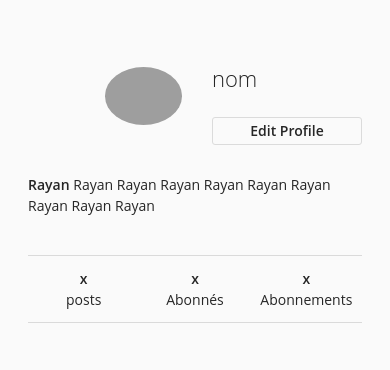
After one commit to RayanOUTILI/R301-Projet, a PHP site: page /public/views/php/user_profile.php in a window 390 px wide. The commit adds this page. Shown: the top 370 px of the page. Run offline with PHP 8.4, Linux system fonts and the light colour scheme; the template is opened without the code that fills it, so the values that code supplies are empty; grey boxes are pictures that could not be loaded.

Commit message:
user profile

```diff
--- a/index.php
+++ b/index.php
@@ -6,8 +6,6 @@
     <meta http-equiv="X-UA-Compatible" content="IE=edge">
     <meta name="viewport" content="width=device-width, initial-scale=1.0">
     <link rel="stylesheet" href="./public/views/css/main.css">
-    <link rel="stylesheet" href="./public/views/css/message.css">
-    <link rel="stylesheet" href="./public/views/css/form.css">
     <title>Réseau social</title>
 </head>
 
--- /dev/null
+++ b/public/views/css/user_profile.css
@@ -0,0 +1,339 @@
+:root {
+    font-size: 10px;
+}
+
+*,
+*::before,
+*::after {
+    box-sizing: border-box;
+}
+
+body {
+    font-family: "Open Sans", Arial, sans-serif;
+    min-height: 100vh;
+    background-color: #fafafa;
+    color: #262626;
+    padding-bottom: 3rem;
+}
+
+img {
+    display: block;
+}
+
+.container {
+    max-width: 93.5rem;
+    margin: 0 auto;
+    padding: 0 2rem;
+}
+
+.btn {
+    display: inline-block;
+    font: inherit;
+    background: none;
+    border: none;
+    color: inherit;
+    padding: 0;
+    cursor: pointer;
+}
+
+.btn:focus {
+    outline: 0.5rem auto #4d90fe;
+}
+
+.visually-hidden {
+    position: absolute !important;
+    height: 1px;
+    width: 1px;
+    overflow: hidden;
+    clip: rect(1px, 1px, 1px, 1px);
+}
+
+/* Profile Section */
+
+.profile {
+    padding: 5rem 0;
+}
+
+.profile::after {
+    content: "";
+    display: block;
+    clear: both;
+}
+
+.profile-image {
+    float: left;
+    width: calc(33.333% - 1rem);
+    display: flex;
+    justify-content: center;
+    align-items: center;
+    margin-right: 3rem;
+}
+
+.profile-image img {
+    border-radius: 50%;
+}
+
+.profile-user-settings,
+.profile-stats,
+.profile-bio {
+    float: left;
+    width: calc(66.666% - 2rem);
+}
+
+.profile-user-settings {
+    margin-top: 1.1rem;
+}
+
+.profile-user-name {
+    display: inline-block;
+    font-size: 3.2rem;
+    font-weight: 300;
+}
+
+.profile-edit-btn {
+    font-size: 1.4rem;
+    line-height: 1.8;
+    border: 0.1rem solid #dbdbdb;
+    border-radius: 0.3rem;
+    padding: 0 2.4rem;
+    margin-left: 2rem;
+}
+
+.profile-settings-btn {
+    font-size: 2rem;
+    margin-left: 1rem;
+}
+
+.profile-stats {
+    margin-top: 2.3rem;
+}
+
+.profile-stats li {
+    display: inline-block;
+    font-size: 1.6rem;
+    line-height: 1.5;
+    margin-right: 4rem;
+    cursor: pointer;
+}
+
+.profile-stats li:last-of-type {
+    margin-right: 0;
+}
+
+.profile-bio {
+    font-size: 1.6rem;
+    font-weight: 400;
+    line-height: 1.5;
+    margin-top: 2.3rem;
+}
+
+.profile-real-name,
+.profile-stat-count,
+.profile-edit-btn {
+    font-weight: 600;
+}
+
+/* Gallery Section */
+
+.gallery {
+    display: flex;
+    flex-wrap: wrap;
+    margin: -1rem -1rem;
+    padding-bottom: 3rem;
+}
+
+.gallery-item {
+    position: relative;
+    flex: 1 0 22rem;
+    margin: 1rem;
+    color: #fff;
+    cursor: pointer;
+}
+
+.gallery-item:hover .gallery-item-info,
+.gallery-item:focus .gallery-item-info {
+    display: flex;
+    justify-content: center;
+    align-items: center;
+    position: absolute;
+    top: 0;
+    width: 100%;
+    height: 100%;
+    background-color: rgba(0, 0, 0, 0.3);
+}
+
+.gallery-item-info {
+    display: none;
+}
+
+.gallery-item-info li {
+    display: inline-block;
+    font-size: 1.7rem;
+    font-weight: 600;
+}
+
+.gallery-item-likes {
+    margin-right: 2.2rem;
+}
+
+.gallery-item-type {
+    position: absolute;
+    top: 1rem;
+    right: 1rem;
+    font-size: 2.5rem;
+    text-shadow: 0.2rem 0.2rem 0.2rem rgba(0, 0, 0, 0.1);
+}
+
+.fa-clone,
+.fa-comment {
+    transform: rotateY(180deg);
+}
+
+.gallery-image {
+    width: 100%;
+    height: 100%;
+    object-fit: cover;
+}
+
+/* Media Query */
+
+@media screen and (max-width: 40rem) {
+    .profile {
+        display: flex;
+        flex-wrap: wrap;
+        padding: 4rem 0;
+    }
+
+    .profile::after {
+        display: none;
+    }
+
+    .profile-image,
+    .profile-user-settings,
+    .profile-bio,
+    .profile-stats {
+        float: none;
+        width: auto;
+    }
+
+    .profile-image img {
+        width: 7.7rem;
+    }
+
+    .profile-user-settings {
+        flex-basis: calc(100% - 10.7rem);
+        display: flex;
+        flex-wrap: wrap;
+        margin-top: 1rem;
+    }
+
+    .profile-user-name {
+        font-size: 2.2rem;
+    }
+
+    .profile-edit-btn {
+        order: 1;
+        padding: 0;
+        text-align: center;
+        margin-top: 1rem;
+    }
+
+    .profile-edit-btn {
+        margin-left: 0;
+    }
+
+    .profile-bio {
+        font-size: 1.4rem;
+        margin-top: 1.5rem;
+    }
+
+    .profile-edit-btn,
+    .profile-bio,
+    .profile-stats {
+        flex-basis: 100%;
+    }
+
+    .profile-stats {
+        order: 1;
+        margin-top: 1.5rem;
+    }
+
+    .profile-stats ul {
+        display: flex;
+        text-align: center;
+        padding: 1.2rem 0;
+        border-top: 0.1rem solid #dadada;
+        border-bottom: 0.1rem solid #dadada;
+    }
+
+    .profile-stats li {
+        font-size: 1.4rem;
+        flex: 1;
+        margin: 0;
+    }
+
+    .profile-stat-count {
+        display: block;
+    }
+}
+
+@supports (display: grid) {
+    .profile {
+        display: grid;
+        grid-template-columns: 1fr 2fr;
+        grid-template-rows: repeat(3, auto);
+        grid-column-gap: 3rem;
+        align-items: center;
+    }
+
+    .profile-image {
+        grid-row: 1 / -1;
+    }
+
+    .gallery {
+        display: grid;
+        grid-template-columns: repeat(auto-fit, minmax(22rem, 1fr));
+        grid-gap: 2rem;
+    }
+
+    .profile-image,
+    .profile-user-settings,
+    .profile-stats,
+    .profile-bio,
+    .gallery-item,
+    .gallery {
+        width: auto;
+        margin: 0;
+    }
+
+    @media (max-width: 40rem) {
+        .profile {
+            grid-template-columns: auto 1fr;
+            grid-row-gap: 1.5rem;
+        }
+
+        .profile-image {
+            grid-row: 1 / 2;
+        }
+
+        .profile-user-settings {
+            display: grid;
+            grid-template-columns: auto 1fr;
+            grid-gap: 1rem;
+        }
+
+        .profile-edit-btn,
+        .profile-stats,
+        .profile-bio {
+            grid-column: 1 / -1;
+        }
+
+        .profile-user-settings,
+        .profile-edit-btn,
+        .profile-settings-btn,
+        .profile-bio,
+        .profile-stats {
+            margin: 0;
+        }
+    }
+}
--- a/public/views/php/message.php
+++ b/public/views/php/message.php
@@ -4,6 +4,7 @@
 <head>
     <meta charset="UTF-8">
     <meta name="viewport" content="width=device-width, initial-scale=1.0">
+    <link rel="stylesheet" href="./public/views/css/message.css">
     <title>Document</title>
 </head>
 
--- /dev/null
+++ b/public/views/php/user_profile.php
@@ -0,0 +1,110 @@
+<!DOCTYPE html>
+<html lang="en">
+
+<head>
+    <meta charset="UTF-8">
+    <meta name="viewport" content="width=device-width, initial-scale=1.0">
+    <link rel="stylesheet" href="./public/views/css/user_profile.css">
+    <?php
+    echo "<title>Profile de $nom $prenom</title>"
+    ?>
+</head>
+
+<body>
+    <header>
+        <div class="container">
+            <div class="profile">
+                <div class="profile-image">
+                    <?php
+                    echo "<img src='$chemin_photo_profil' alt=''>";
+                    ?>
+                    <img src="https://images.unsplash.com/photo-1513721032312-6a18a42c8763?w=152&h=152&fit=crop&crop=faces"
+                        alt="">
+                </div>
+                <div class="profile-user-settings">
+                    <h1 class="profile-user-name">nom</h1>
+                    <button class="btn profile-edit-btn">Edit Profile</button>
+                    <button class="btn profile-settings-btn" aria-label="profile settings"><i class="fas fa-cog"
+                            aria-hidden="true"></i></button>
+                </div>
+                <div class="profile-stats">
+                    <ul>
+                        <li><span class="profile-stat-count">x</span> posts</li>
+                        <li><span class="profile-stat-count">x</span> Abonnés</li>
+                        <li><span class="profile-stat-count">x</span> Abonnements</li>
+                    </ul>
+                </div>
+                <div class="profile-bio">
+                    <p><span class="profile-real-name">Rayan</span> Rayan Rayan Rayan Rayan Rayan Rayan Rayan Rayan
+                        Rayan</p>
+                </div>
+            </div>
+        </div>
+    </header>
+
+    <main>
+
+        <div class="container">
+            <div class="gallery">
+                <div class="gallery-item" tabindex="0">
+                    <img src="https://images.unsplash.com/photo-1511765224389-37f0e77cf0eb?w=500&h=500&fit=crop"
+                        class="gallery-image" alt="">
+                    <div class="gallery-item-info">
+                        <ul>
+                            <li class="gallery-item-likes"><span class="visually-hidden">Likes:</span><i
+                                    class="fas fa-heart" aria-hidden="true"></i> 56</li>
+                            <li class="gallery-item-comments"><span class="visually-hidden">Comments:</span><i
+                                    class="fas fa-comment" aria-hidden="true"></i> 2</li>
+                        </ul>
+                    </div>
+                </div>
+                <div class="gallery-item" tabindex="0">
+                    <img src="https://images.unsplash.com/photo-1497445462247-4330a224fdb1?w=500&h=500&fit=crop"
+                        class="gallery-image" alt="">
+                    <div class="gallery-item-info">
+                        <ul>
+                            <li class="gallery-item-likes"><span class="visually-hidden">Likes:</span><i
+                                    class="fas fa-heart" aria-hidden="true"></i> 89</li>
+                            <li class="gallery-item-comments"><span class="visually-hidden">Comments:</span><i
+                                    class="fas fa-comment" aria-hidden="true"></i> 5</li>
+                        </ul>
+                    </div>
+                </div>
+                <div class="gallery-item" tabindex="0">
+                    <img src="https://images.unsplash.com/photo-1426604966848-d7adac402bff?w=500&h=500&fit=crop"
+                        class="gallery-image" alt="">
+                    <div class="gallery-item-type">
+                        <span class="visually-hidden">Gallery</span><i class="fas fa-clone" aria-hidden="true"></i>
+                    </div>
+                    <div class="gallery-item-info">
+                        <ul>
+                            <li class="gallery-item-likes"><span class="visually-hidden">Likes:</span><i
+                                    class="fas fa-heart" aria-hidden="true"></i> 42</li>
+                            <li class="gallery-item-comments"><span class="visually-hidden">Comments:</span><i
+                                    class="fas fa-comment" aria-hidden="true"></i> 1</li>
+                        </ul>
+                    </div>
+                </div>
+                <div class="gallery-item" tabindex="0">
+                    <img src="https://images.unsplash.com/photo-1502630859934-b3b41d18206c?w=500&h=500&fit=crop"
+                        class="gallery-image" alt="">
+                    <div class="gallery-item-type">
+                        <span class="visually-hidden">Video</span><i class="fas fa-video" aria-hidden="true"></i>
+                    </div>
+
+                    <div class="gallery-item-info">
+
+                        <ul>
+                            <li class="gallery-item-likes"><span class="visually-hidden">Likes:</span><i
+                                    class="fas fa-heart" aria-hidden="true"></i> 38</li>
+                            <li class="gallery-item-comments"><span class="visually-hidden">Comments:</span><i
+                                    class="fas fa-comment" aria-hidden="true"></i> 0</li>
+                        </ul>
+                    </div>
+                </div>
+            </div>
+        </div>
+    </main>
+</body>
+
+</html>
```
Also changed, not shown: public/views/php/MainView.php (deleted, +0 -58 lines), public/views/php/form.php (+29 -0 lines), 1 other file.
